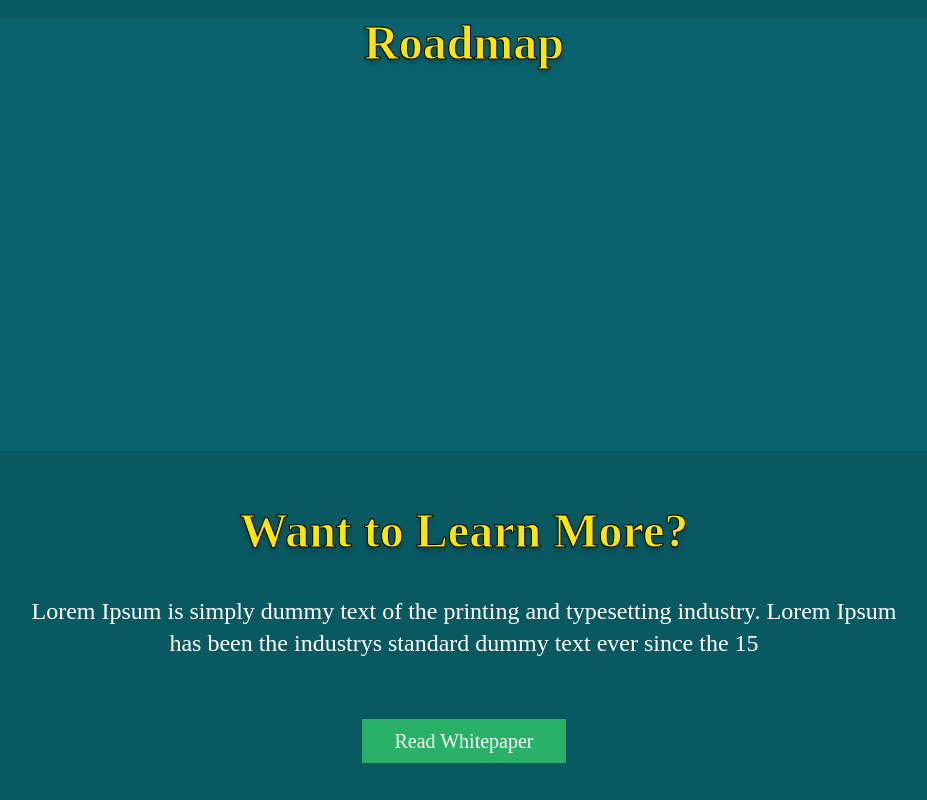
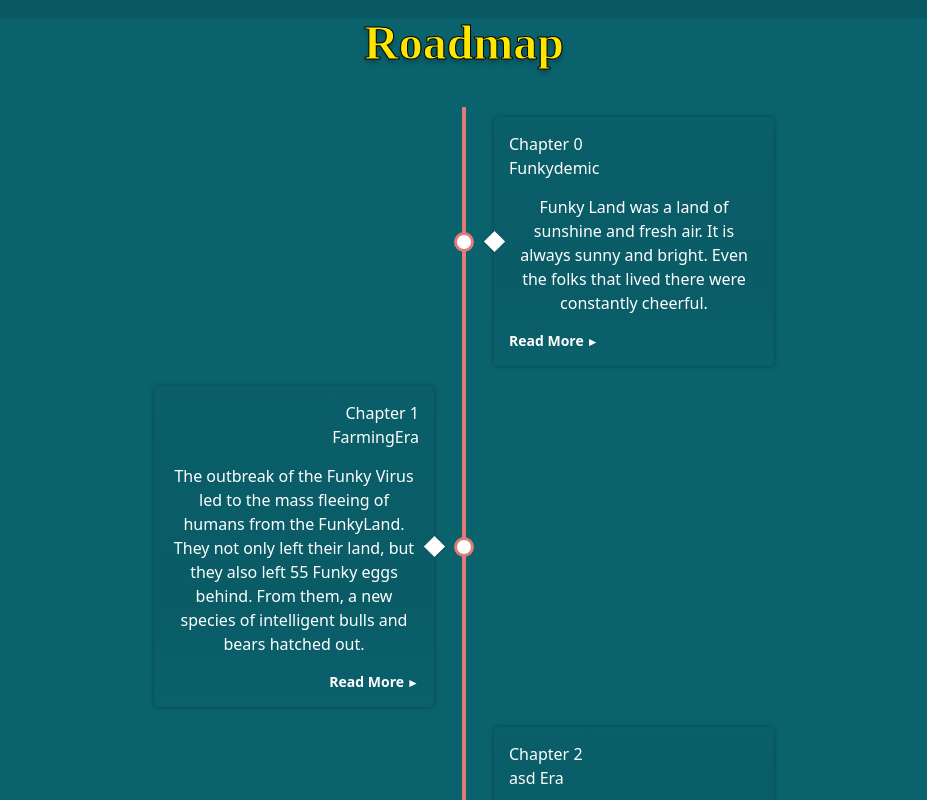
Before and after one commit to NJ1123/FunkyLandUIIntegration, a React (Create React App) app: page / in a window 1280 px wide. Shown: the part 3420-4220 px from the top of the page, without its empty margins (176-1103 px from the left). Built offline with nearby package versions, Linux system fonts and the light colour scheme; a web font is replaced by a local one.

Commit message:
add Roadmap Design

```diff
--- /dev/null
+++ b/src/assets/css/roadmap.css
@@ -0,0 +1,158 @@
+@tailwind base;
+@tailwind components;
+@tailwind utilities;
+
+@layer components {
+  .roadmap-container {
+    display: flex;
+    flex-direction: column;
+    position: relative;
+    margin: 40px 0;
+  }
+
+  .roadmap-container::after {
+    background-color: #e17b77;
+    content: "";
+    position: absolute;
+    left: calc(50% - 2px);
+    width: 4px;
+    height: 100%;
+  }
+  .roadmap-item {
+    display: flex;
+    justify-content: flex-end;
+    padding-right: 30px;
+    position: relative;
+    margin: 10px 0;
+    width: 50%;
+  }
+
+  .roadmap-item:nth-child(odd) {
+    align-self: flex-end;
+    justify-content: flex-start;
+    padding-left: 30px;
+    padding-right: 0;
+  }
+  .roadmap-item-content {
+    @apply text-center;
+    box-shadow: 0 0 5px rgba(0, 0, 0, 0.3);
+    border-radius: 5px;
+    background: linear-gradient(
+      180.08deg,
+      rgba(10, 80, 89, 0.2) 0.07%,
+      rgba(5, 39, 44, 0.0979167) 65.66%,
+      rgba(0, 0, 0, 0) 112.51%
+    );
+    display: flex;
+    flex-direction: column;
+    align-items: flex-end;
+    padding: 15px;
+    position: relative;
+    /* width: 400px; */
+    max-width: 70%;
+  }
+
+  .roadmap-item-content::after {
+    content: " ";
+    background-color: #fff;
+    box-shadow: 1px -1px 1px rgba(0, 0, 0, 0.2);
+    position: absolute;
+    right: -7.5px;
+    top: calc(50% - 7.5px);
+    transform: rotate(45deg);
+    width: 15px;
+    height: 15px;
+  }
+
+  .roadmap-item:nth-child(odd) .roadmap-item-content {
+    align-items: flex-start;
+  }
+
+  .roadmap-item:nth-child(odd) .roadmap-item-content::after {
+    right: auto;
+    left: -7.5px;
+    box-shadow: -1px 1px 1px rgba(0, 0, 0, 0.2);
+  }
+  .roadmap-item-content .tag {
+    color: #fff;
+    font-size: 12px;
+    font-weight: bold;
+    top: 5px;
+    left: 5px;
+    letter-spacing: 1px;
+    padding: 5px;
+    position: absolute;
+    text-transform: uppercase;
+  }
+
+  .roadmap-item:nth-child(odd) .roadmap-item-content .tag {
+    left: auto;
+    right: 5px;
+  }
+
+  .roadmap-item-content p {
+    font-size: 16px;
+    line-height: 24px;
+    margin: 15px 0;
+    max-width: 250px;
+  }
+
+  .roadmap-item-content a {
+    font-size: 14px;
+    font-weight: bold;
+  }
+
+  .roadmap-item-content a::after {
+    content: " ►";
+    font-size: 12px;
+  }
+
+  .roadmap-item-content .circle {
+    background-color: #fff;
+    border: 3px solid #e17b77;
+    border-radius: 50%;
+    position: absolute;
+    top: calc(50% - 10px);
+    right: -40px;
+    width: 20px;
+    height: 20px;
+    z-index: 100;
+  }
+
+  .roadmap-item:nth-child(odd) .roadmap-item-content .circle {
+    right: auto;
+    left: -40px;
+  }
+
+  @media only screen and (max-width: 1023px) {
+    .roadmap-item-content {
+      max-width: 100%;
+    }
+  }
+
+  @media only screen and (max-width: 767px) {
+    .roadmap-item-content,
+    .roadmap-item:nth-child(odd) .roadmap-item-content {
+      padding: 15px 10px;
+      text-align: center;
+      align-items: center;
+    }
+
+    .roadmap-item-content .tag {
+      width: calc(100% - 10px);
+      text-align: center;
+    }
+
+    .roadmap-item-content time {
+      margin-top: 20px;
+    }
+
+    .roadmap-item-content a {
+      text-decoration: underline;
+    }
+
+    .roadmap-item-content a::after {
+      display: none;
+    }
+  }
+}
--- a/src/components/landing/Roadmap.jsx
+++ b/src/components/landing/Roadmap.jsx
@@ -1,11 +1,13 @@
 import React from "react";
+import RoadmapContainer from "./roadmap/RoadmapContainer";
 
 function Roadmap() {
   return (
     <>
       <div className="section" id="roadmap">
         <h2 className="section-title ">Roadmap</h2>
-        <div className="h-96 md-h-auto">{/* Add Image here */}</div>
+        {/* <div className="h-96 md-h-auto"> Add Image here </div> */}
+        <RoadmapContainer />
       </div>
     </>
   );
--- /dev/null
+++ b/src/components/landing/roadmap/RoadmapContainer.jsx
@@ -0,0 +1,19 @@
+import React from "react";
+import RoadmapData from "./data";
+import RoadmapItem from "./RoadmapItem";
+import "../../../assets/css/roadmap.css";
+function RoadmapContainer() {
+  return (
+    <>
+      {RoadmapData.length > 0 && (
+        <div className="roadmap-container">
+          {RoadmapData.map((data, idx) => (
+            <RoadmapItem data={data} key={idx} />
+          ))}
+        </div>
+      )}
+    </>
+  );
+}
+
+export default RoadmapContainer;
--- /dev/null
+++ b/src/components/landing/roadmap/RoadmapItem.jsx
@@ -0,0 +1,21 @@
+import React from "react";
+
+function RoadmapItem({ data }) {
+  return (
+    <div className="roadmap-item">
+      <div className="roadmap-item-content">
+        <div>Chapter {data.chapter}</div>
+        <div className="justify-self-center">{data.title}</div>
+        <p>{data.description}</p>
+        {data.link && (
+          <a href={data.link} target="_blank" rel="noopener noreferrer">
+            Read More
+          </a>
+        )}
+        <span className="circle" />
+      </div>
+    </div>
+  );
+}
+
+export default RoadmapItem;
--- /dev/null
+++ b/src/components/landing/roadmap/data.json
@@ -0,0 +1,23 @@
+[
+  {
+    "chapter": 0,
+    "title": "Funkydemic",
+    "description": "Funky Land was a land of sunshine and fresh air. It is always sunny and bright. Even the folks that lived there were constantly cheerful.",
+    "link": "http://localhost:3000/app/farm",
+    "image": ""
+  },
+  {
+    "chapter": 1,
+    "title": "FarmingEra",
+    "description": "The outbreak of the Funky Virus led to the mass fleeing of humans from the FunkyLand. They not only left their land, but they also left 55 Funky eggs behind. From them, a new species of intelligent bulls and bears hatched out.",
+    "link": "http://localhost:3000/app/farm",
+    "image": ""
+  },
+  {
+    "chapter": 2,
+    "title": " asd Era",
+    "description": "Funky Land was a land of sunshine and fresh air. It is always sunny and bright. Even the folks that lived there were constantly cheerful.",
+    "link": "http://localhost:3000/app/farm",
+    "image": ""
+  }
+]
```
